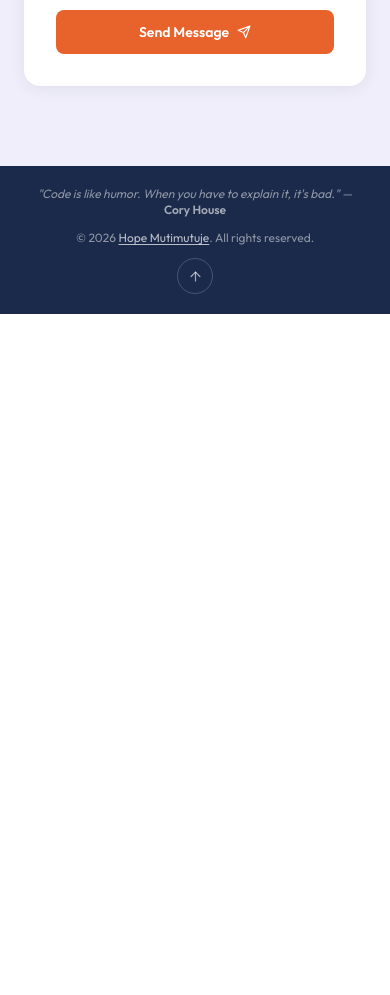
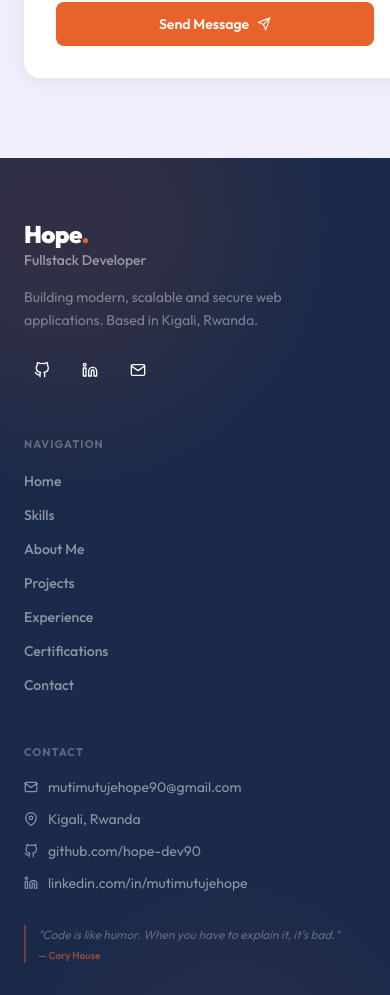
Before and after one commit to hope-dev90/hope-dev, a React (Vite) app: page / in a window 390 px wide. Shown: the part 7540-8535 px from the top of the page. Before the commit the page ends 7854 px from the top, so only its background shows below. Built offline with nearby package versions, Linux system fonts and the light colour scheme.

Commit message:
added footer

```diff
--- a/src/components/Footer.jsx
+++ b/src/components/Footer.jsx
@@ -1,24 +1,148 @@
-import { profile } from "../data";
-import { FiArrowUp } from "react-icons/fi";
+import { profile, navLinks } from "../data";
+import { FiArrowUp, FiGithub, FiLinkedin, FiMail, FiMapPin } from "react-icons/fi";
+import { motion } from "framer-motion";
 
 export default function Footer() {
+  const year = new Date().getFullYear();
+
   return (
-    <footer className="bg-navy text-white/60 py-5">
-      <div className="max-w-7xl mx-auto px-6 flex flex-col sm:flex-row items-center justify-between gap-3 text-xs">
-        <p className="italic text-center sm:text-left text-white/50">
-          "{profile.quote}" — <span className="not-italic font-semibold text-white/60">{profile.quoteAuthor}</span>
+    <footer className="bg-navy text-white relative overflow-hidden">
+
+      {/* subtle background glow */}
+      <div className="absolute -top-32 -left-32 w-96 h-96 bg-orange/10 rounded-full blur-3xl pointer-events-none" />
+      <div className="absolute -bottom-20 right-0 w-80 h-80 bg-orange/5 rounded-full blur-3xl pointer-events-none" />
+
+      <div className="relative max-w-7xl mx-auto px-6 pt-16 pb-8">
+
+        {/* top grid */}
+        <div className="grid sm:grid-cols-2 lg:grid-cols-3 gap-12 mb-14">
+
+          {/* brand */}
+          <div className="flex flex-col gap-4">
+            <div>
+              <p className="text-2xl font-black text-white tracking-tight leading-none">
+                Hope<span className="text-orange">.</span>
               </p>
-        <p className="text-white/50">
-          © {new Date().getFullYear()}{" "}
-          <span className="underline underline-offset-2 text-white/70">{profile.name}</span>. All rights reserved.
+              <p className="text-sm text-white/50 mt-1 font-medium">{profile.role}</p>
+            </div>
+            <p className="text-sm text-white/40 leading-relaxed max-w-xs">
+              Building modern, scalable and secure web applications. Based in Kigali, Rwanda.
             </p>
+            {/* social icons */}
+            <div className="flex items-center gap-3 mt-1">
+              <motion.a
+                href={profile.socials.github}
+                target="_blank" rel="noopener noreferrer"
+                whileHover={{ y: -3, scale: 1.1 }}
+                transition={{ type: "spring", stiffness: 300 }}
+                className="w-9 h-9 rounded-full bg-white/8 hover:bg-orange flex items-center justify-center transition-colors"
+                aria-label="GitHub"
+              >
+                <FiGithub size={16} />
+              </motion.a>
+              <motion.a
+                href={profile.socials.linkedin}
+                target="_blank" rel="noopener noreferrer"
+                whileHover={{ y: -3, scale: 1.1 }}
+                transition={{ type: "spring", stiffness: 300 }}
+                className="w-9 h-9 rounded-full bg-white/8 hover:bg-orange flex items-center justify-center transition-colors"
+                aria-label="LinkedIn"
+              >
+                <FiLinkedin size={16} />
+              </motion.a>
+              <motion.a
+                href={`mailto:${profile.email}`}
+                whileHover={{ y: -3, scale: 1.1 }}
+                transition={{ type: "spring", stiffness: 300 }}
+                className="w-9 h-9 rounded-full bg-white/8 hover:bg-orange flex items-center justify-center transition-colors"
+                aria-label="Email"
+              >
+                <FiMail size={16} />
+              </motion.a>
+            </div>
+          </div>
+
+          {/* nav links */}
+          <div>
+            <p className="text-[11px] font-bold text-white/30 uppercase tracking-widest mb-4">Navigation</p>
+            <ul className="flex flex-col gap-2.5">
+              {navLinks.map((link) => (
+                <li key={link.href}>
                   <a
+                    href={link.href}
+                    className="text-sm text-white/50 hover:text-orange transition-colors font-medium"
+                  >
+                    {link.label}
+                  </a>
+                </li>
+              ))}
+            </ul>
+          </div>
+
+          {/* contact info */}
+          <div>
+            <p className="text-[11px] font-bold text-white/30 uppercase tracking-widest mb-4">Contact</p>
+            <div className="flex flex-col gap-3">
+              <a
+                href={`mailto:${profile.email}`}
+                className="flex items-center gap-2.5 text-sm text-white/50 hover:text-orange transition-colors"
+              >
+                <FiMail size={14} className="shrink-0" />
+                {profile.email}
+              </a>
+              <div className="flex items-center gap-2.5 text-sm text-white/50">
+                <FiMapPin size={14} className="shrink-0" />
+                {profile.location}
+              </div>
+              <a
+                href={profile.socials.github}
+                target="_blank" rel="noopener noreferrer"
+                className="flex items-center gap-2.5 text-sm text-white/50 hover:text-orange transition-colors"
+              >
+                <FiGithub size={14} className="shrink-0" />
+                github.com/hope-dev90
+              </a>
+              <a
+                href={profile.socials.linkedin}
+                target="_blank" rel="noopener noreferrer"
+                className="flex items-center gap-2.5 text-sm text-white/50 hover:text-orange transition-colors"
+              >
+                <FiLinkedin size={14} className="shrink-0" />
+                linkedin.com/in/mutimutujehope
+              </a>
+            </div>
+
+            {/* quote */}
+            <div className="mt-8 border-l-2 border-orange/40 pl-3">
+              <p className="text-xs text-white/30 italic leading-relaxed">
+                "{profile.quote}"
+              </p>
+              <p className="text-[10px] text-orange/60 font-semibold mt-1">— {profile.quoteAuthor}</p>
+            </div>
+          </div>
+        </div>
+
+        {/* divider */}
+        <div className="border-t border-white/8" />
+
+        {/* bottom bar */}
+        <div className="flex flex-col sm:flex-row items-center justify-between gap-3 pt-6">
+          <p className="text-xs text-white/30">
+            © {year} <span className="text-white/50 font-semibold">{profile.name}</span>. All rights reserved.
+          </p>
+          <p className="text-xs text-white/20">
+            Designed & built by Hope
+          </p>
+          <motion.a
             href="#top"
-          className="w-9 h-9 rounded-full border border-white/20 flex items-center justify-center hover:bg-white/10 transition-colors shrink-0"
+            whileHover={{ y: -3 }}
+            transition={{ type: "spring", stiffness: 300 }}
+            className="w-9 h-9 rounded-full border border-white/15 hover:border-orange hover:bg-orange/10 flex items-center justify-center transition-colors shrink-0"
             aria-label="Back to top"
           >
             <FiArrowUp size={15} />
-        </a>
+          </motion.a>
+        </div>
       </div>
     </footer>
   );
--- a/src/data.js
+++ b/src/data.js
@@ -10,8 +10,8 @@ export const profile = {
   quote: "Code is like humor. When you have to explain it, it's bad.",
   quoteAuthor: "Cory House",
   socials: {
-    github: "github.com/hope-dev90",
-    linkedin: "linkedin.com/in/mutimutuje-hope-492006396",
+    github: "https://github.com/hope-dev90",
+    linkedin: "https://www.linkedin.com/in/mutimutujehope",
     website: "hope-dev.vercel.app",
   },
 };
```
Also changed, not shown: 1 other file (tests, documents, lock files or other folders). Lines whose indentation alone changed are shown as unchanged.
